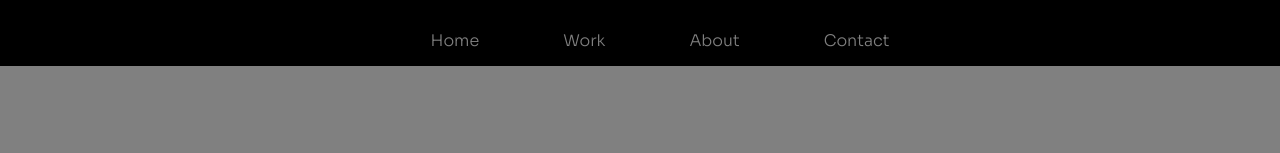
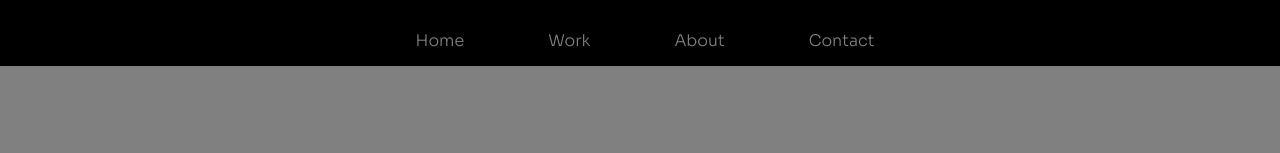
Before and after one commit to latommyla/Minimalist-Portfolio, a plain HTML site: page index.html in a window 1280 px wide. Shown: the top 153 px of the page. Drawn offline with Linux system fonts and the light colour scheme.

Commit message:
navbar padding right adjusted to center

```diff
--- a/assests/style.css
+++ b/assests/style.css
@@ -21,7 +21,8 @@ header h1 {
  display: flex;
  padding-top: 25px;
  padding-bottom: 10px;
- text-align: center;
+ padding-right: 30px;
+ align-items: center;
  background-color: black;
 
 }
```
